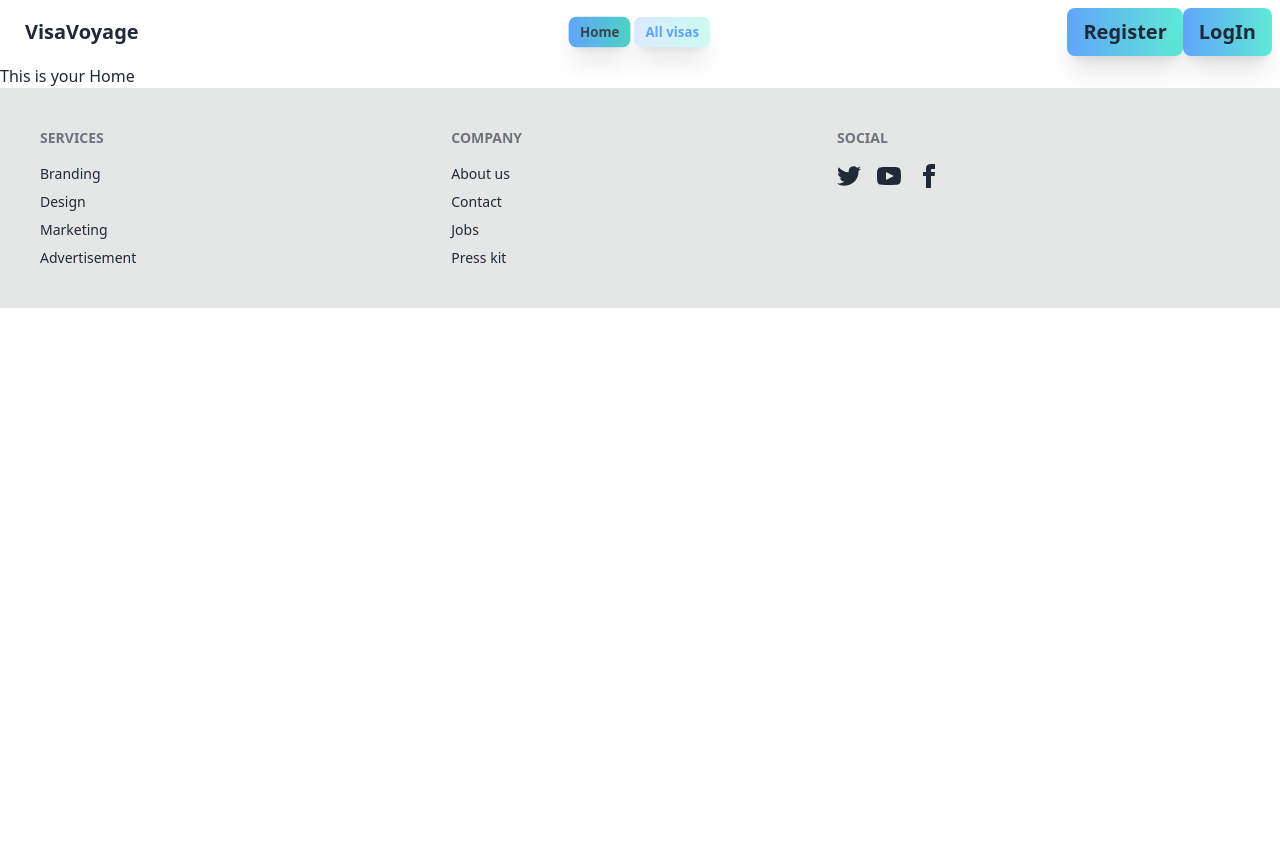
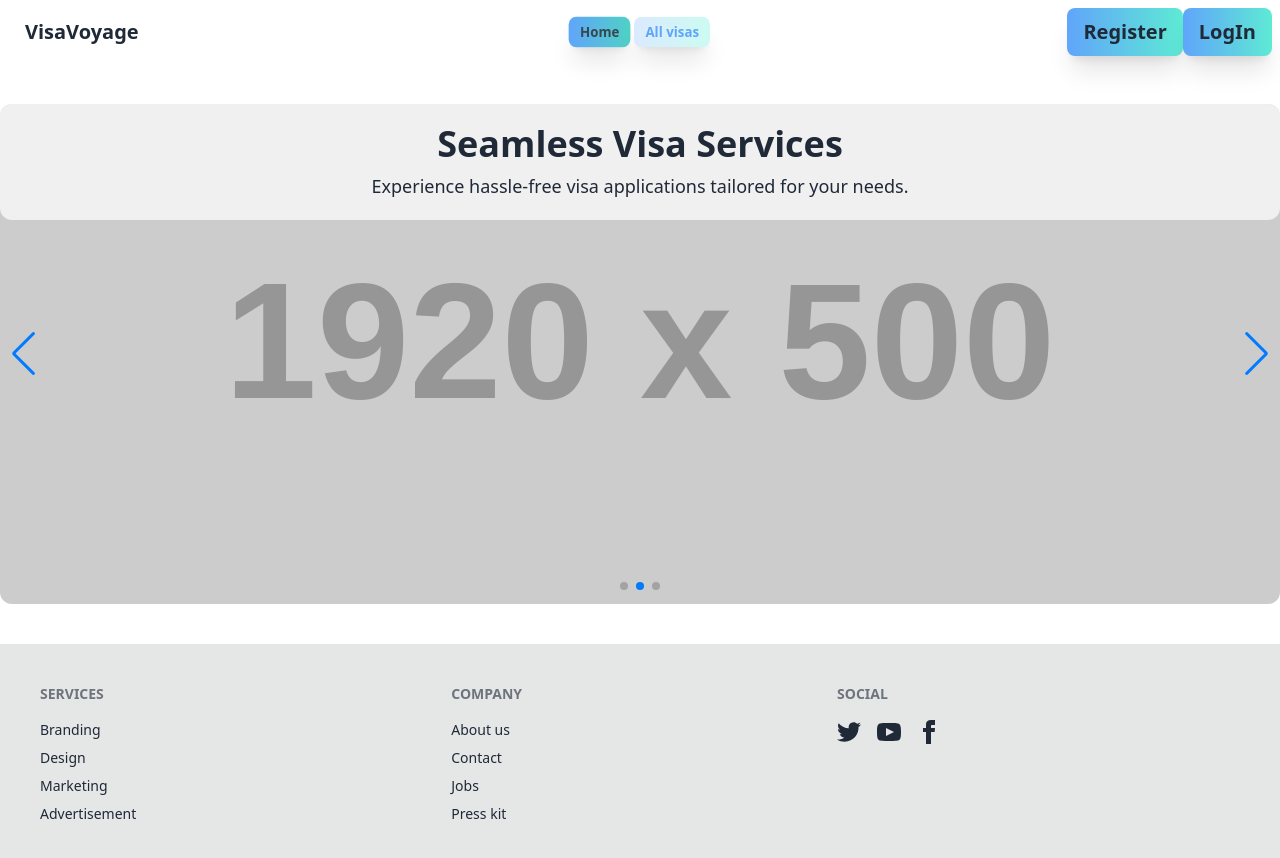
Before and after one commit to hossainahmed2ndmarch/visa-voyage, a React (Vite) app: page / in a window 1280 px wide. Shown: the top 858 px of the page. Before the commit the page ends 800 px from the top, so only its background shows below. Built offline with nearby package versions, Linux system fonts and the light colour scheme; no server answers.

Commit message:
Adde slider in banner, isn't complete yet

```diff
--- a/package.json
+++ b/package.json
@@ -22,7 +22,8 @@
     "react-router-dom": "^7.0.2",
     "react-toastify": "^10.0.6",
     "sort-by": "^1.2.0",
-    "sweetalert2": "^11.14.5"
+    "sweetalert2": "^11.14.5",
+    "swiper": "^11.1.15"
   },
   "devDependencies": {
     "@eslint/js": "^9.15.0",
--- a/src/components/Banner.jsx
+++ b/src/components/Banner.jsx
@@ -1,11 +1,71 @@
-import React from 'react';
+import React from "react";
+import { Swiper, SwiperSlide } from "swiper/react";
+import { Navigation, Pagination, Autoplay } from "swiper/modules";
+import "swiper/css";
+import "swiper/css/navigation";
+import "swiper/css/pagination";
 
 const Banner = () => {
- return (
-  <div>
+  return (
+    <div className="relative bg-winter-light-bg text-center py-10">
+      <Swiper
+        modules={[Navigation, Pagination, Autoplay]}
+        navigation
+        pagination={{ clickable: true }}
+        autoplay={{ delay: 4000, disableOnInteraction: false }}
+        loop={true}
+        className="w-full h-[500px] rounded-xl shadow-neumorphism-light"
+      >
+        {/* Slide 1 */}
+        <SwiperSlide
+          className="flex items-center justify-center bg-cover bg-center"
+          style={{
+            backgroundImage:
+              "url('https://via.placeholder.com/1920x500/CCE7F7/333')",
+          }}
+        >
+          <div className="text-gray-800 p-5 bg-white/70 rounded-xl shadow-neumorphism-light">
+            <h1 className="text-4xl font-bold">Welcome to VisaVoyage</h1>
+            <p className="mt-2 text-lg">
+              Explore new destinations with ease and confidence.
+            </p>
+          </div>
+        </SwiperSlide>
 
-  </div>
- );
+        {/* Slide 2 */}
+        <SwiperSlide
+          className="flex items-center justify-center bg-cover bg-center"
+          style={{
+            backgroundImage:
+              "url('https://via.placeholder.com/1920x500/ADD8E6/333')",
+          }}
+        >
+          <div className="text-gray-800 p-5 bg-white/70 rounded-xl shadow-neumorphism-light">
+            <h1 className="text-4xl font-bold">Seamless Visa Services</h1>
+            <p className="mt-2 text-lg">
+              Experience hassle-free visa applications tailored for your needs.
+            </p>
+          </div>
+        </SwiperSlide>
+
+        {/* Slide 3 */}
+        <SwiperSlide
+          className="flex items-center justify-center bg-cover bg-center"
+          style={{
+            backgroundImage:
+              "url('https://via.placeholder.com/1920x500/87CEFA/333')",
+          }}
+        >
+          <div className="text-gray-800 p-5 bg-white/70 rounded-xl shadow-neumorphism-light">
+            <h1 className="text-4xl font-bold">Your Global Travel Partner</h1>
+            <p className="mt-2 text-lg">
+              Travel the world with confidence and peace of mind.
+            </p>
+          </div>
+        </SwiperSlide>
+      </Swiper>
+    </div>
+  );
 };
 
 export default Banner;
--- a/src/index.css
+++ b/src/index.css
@@ -6,6 +6,9 @@
 
 @import url("https://fonts.googleapis.com/css2?family=Nunito:wght@700&display=swap");
 
+@import 'swiper/swiper-bundle.min.css';
+
+
 .active {
   background: linear-gradient(to right, #60a5fa, #4fd1c5);
   color: #37474f;
--- a/src/pages/Home.jsx
+++ b/src/pages/Home.jsx
@@ -1,9 +1,10 @@
 import React from "react";
+import Banner from "../components/Banner";
 
 const Home = () => {
   return (
     <div>
-      <h2>This is your Home</h2>
+      <Banner></Banner>
     </div>
   );
 };
```
Also changed, not shown: 1 other file (tests, documents, lock files or other folders).
